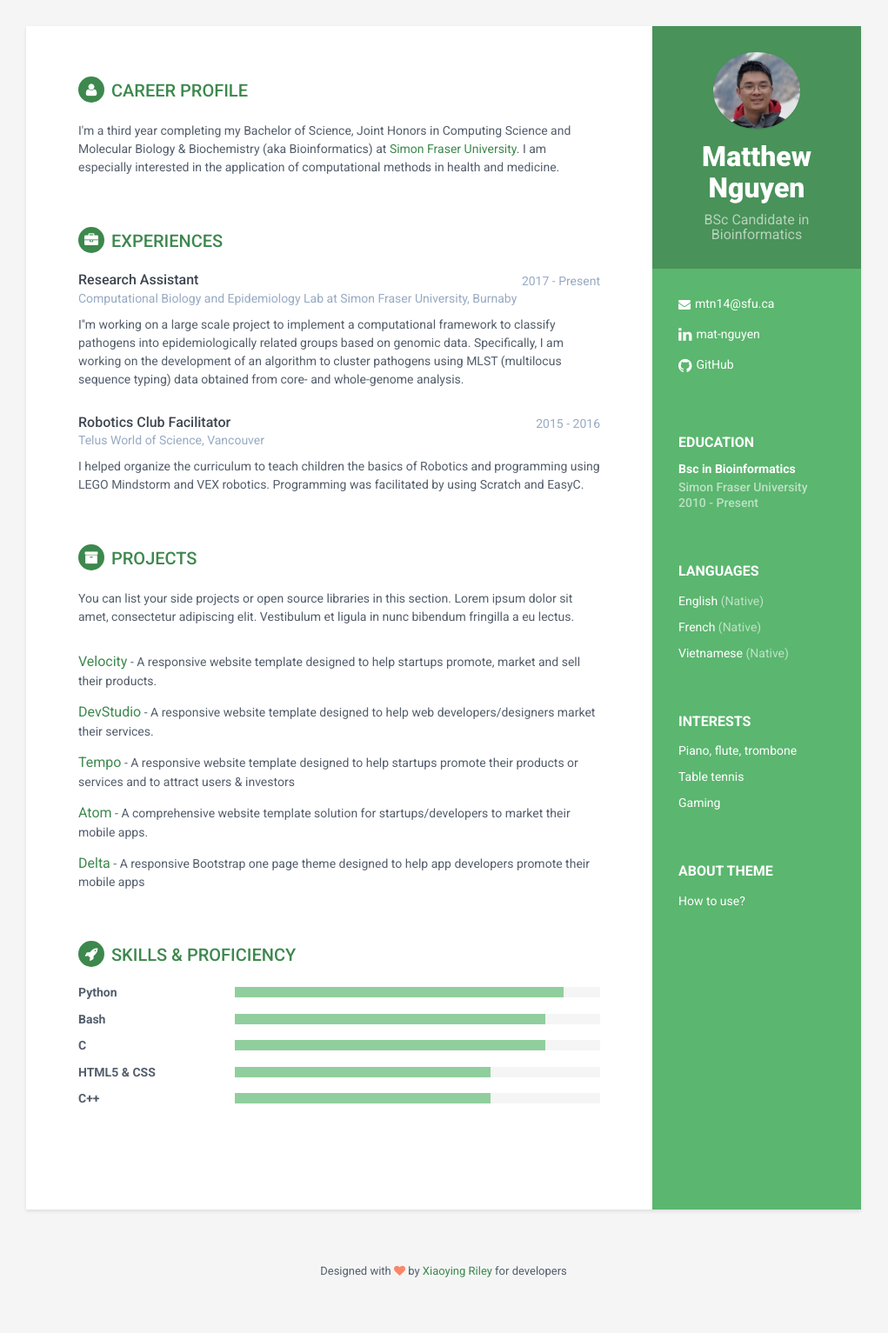
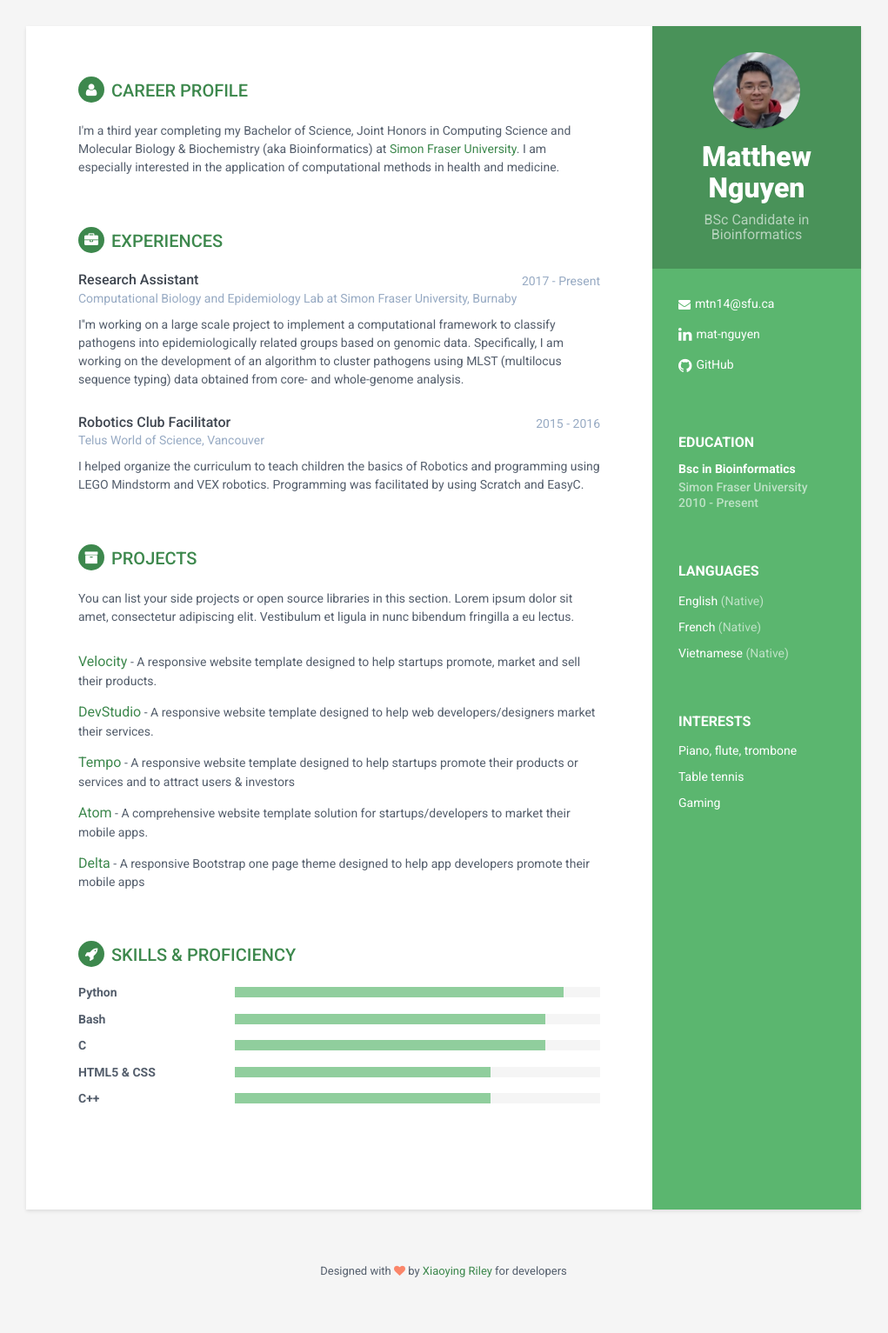
Before and after one commit to matnguyen/matnguyen.github.io, a Jekyll site: the page built from index.html, in a window 1280 px wide. Shown: the whole page at 87% size, without its empty margins (130-1151 px from the left). Built offline with Jekyll 4.4.1, drawn with Linux system fonts in a browser that asks for light colours.

Commit message:
Update about.html

```diff
--- a/_includes/about.html
+++ b/_includes/about.html
@@ -1,6 +1,4 @@
 <div class="remove-container container-block">
-<h2 class="container-block-title">About Theme</h2>
 <ul class="list-unstyled interests-list">
-<a target="_blank" href="https://www.youtube.com/watch?v=Jnmj1dXDbNk"><li>How to use?</li></a>
 </ul>
 </div><!--//About-->
```
